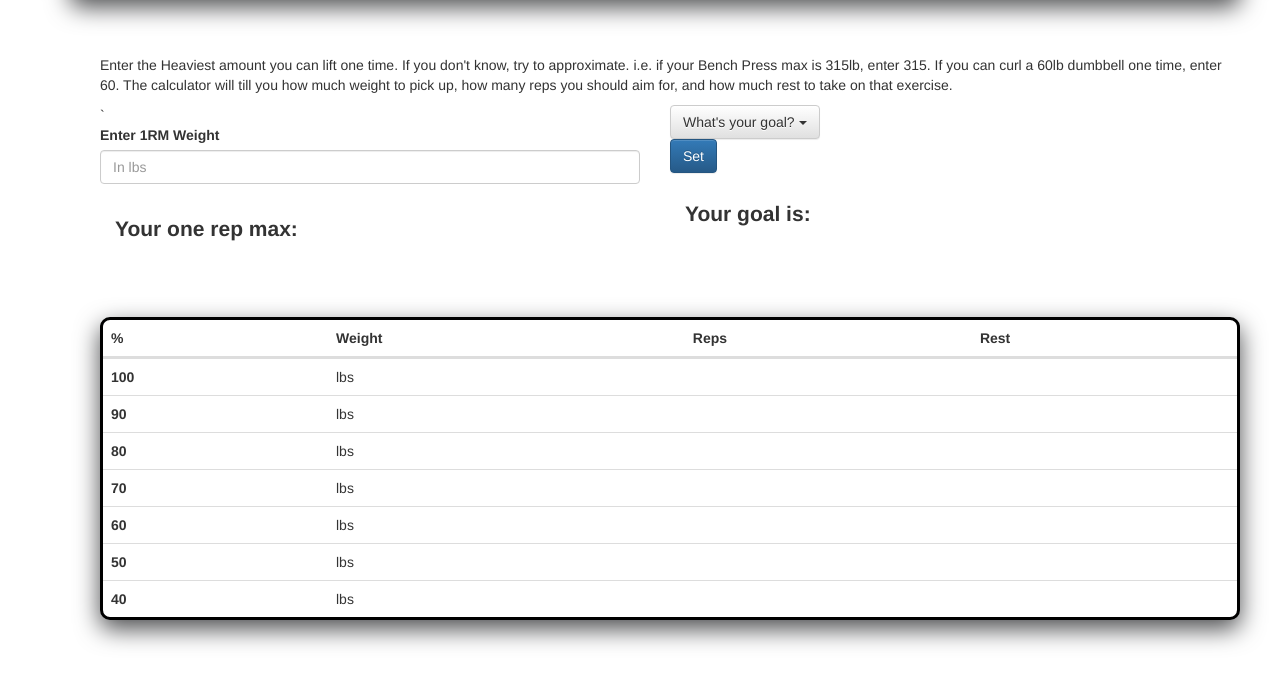
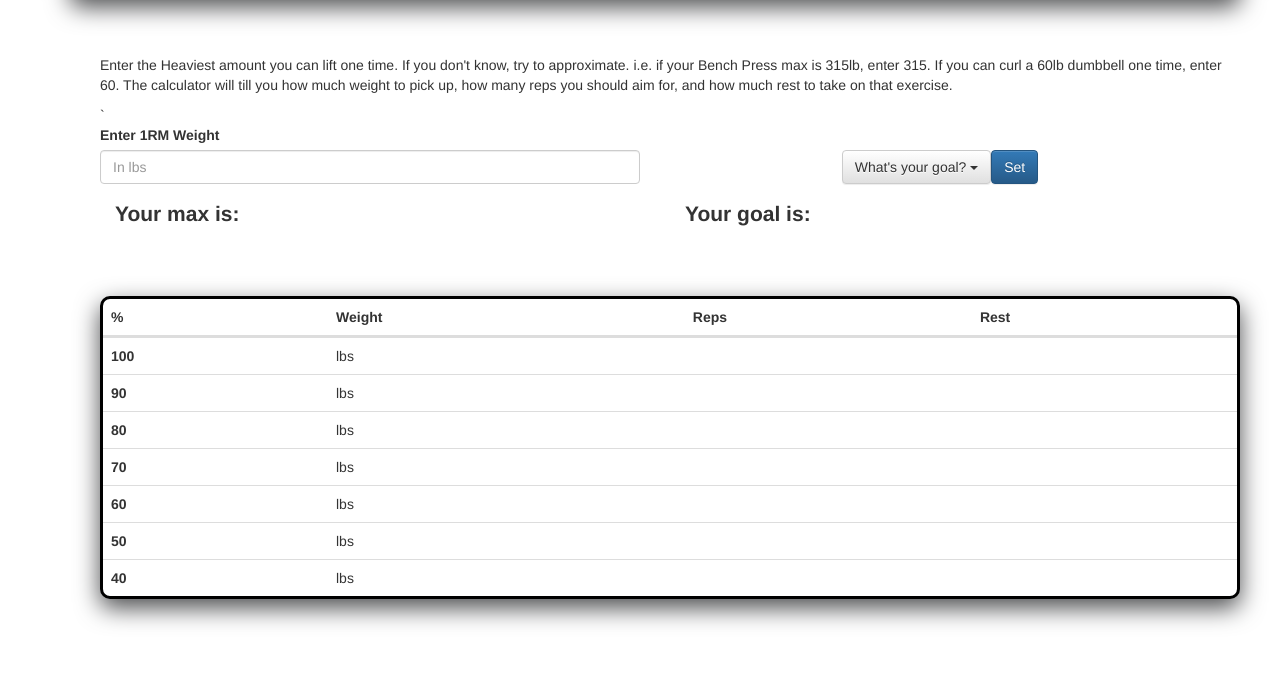
Before and after one commit to Sirpak/LiftCalc, a plain HTML site: page index.html in a window 1280 px wide. Shown: the part 184-861 px from the top of the page. After the commit the page ends 840 px from the top, so only its background shows below. Drawn offline with nearby package versions, Linux system fonts and the light colour scheme.

Commit message:
third push
Add styling. fixed button alignment.

Note to self: the div organiazation is a mess. Review BS and CSS grid properties.

```diff
--- a/css/custom.css
+++ b/css/custom.css
@@ -29,6 +29,8 @@
     -moz-box-shadow:    0px 9px 25px 0px #4c4d4f;
   	-webkit-box-shadow: 0px 9px 25px 0px #4c4d4f;
   	box-shadow:         0px 9px 25px 0px #4c4d4f;
+
+    background-image: linear-gradient(#fff,#b2b2b2);
 }
 
 .stats {
@@ -46,3 +48,11 @@
 .butsect {
 	display: inline-flex;
 }
+
+#lower {
+  padding-top: 45px;
+}
+
+body .container {
+
+}
--- a/index.html
+++ b/index.html
@@ -35,16 +35,24 @@
 		</div>
 
 	<div class="row container">
+
 	<div class="col-sm-6 butSect">
-	`<form >
+	`
+
+
 	 	<div class="form-group">
 		    <label for="oneRepMax">Enter 1RM Weight</label>
-	    <input type="number" class="form-control" id="oneRepMax" placeholder="In lbs">
+		    <input type="number" maxlength="3" class="form-control" id="oneRepMax" placeholder="In lbs">
 	  	</div>
 
 		</div>
-
-		<div class="btn-group col-sm-6 butSect">
+<!--
+		<div class="butSect" >
+	  		<button onclick="setMax()" type="button" class="btn btn-primary">Set</button>
+	  	</div>
+	  	 -->
+	<div id="lower" class="container col-sm-6" style="display: inline-flex; align-items: center; justify-content: center;">
+		<div class="btn-group" style="display: inline-flex;">
 			  <button type="button" class="btn btn-default dropdown-toggle" data-toggle="dropdown" aria-haspopup="true" aria-expanded="false">
 			    What's your goal? <span class="caret"></span>
 			  </button>
@@ -53,23 +61,28 @@
 			    <li><a href="#" onclick="setMass()">Mass</a></li>
 			    <li><a href="#" onclick="setBurn()">Burn Fat</a></li>
 			   </ul>
-		</div>
-
-
-
-		<div class="col-sm-6 butSect" >
+			  <div class="butSect" >
 	  			<button onclick="setMax()" type="button" class="btn btn-primary">Set</button>
 	  		</div>
-	  	</form>
-
+		</div>
+	</div>
 
 
 	</div>
 
 	<div class="container">
-		<div class="col-sm-6 stats"><p>Your one rep max:   <span class="repOut statread" ></span></p></div>
+
+
+
+		<div class="col-sm-6 stats"><p>Your max is:
+		 <span class="repOut stats"></span></p></div>
+
+
 		<div class="col-sm-6 stats"><p>Your goal is:
 		 <span id="strengthCalc" class="stats" ></span></p></div>
+
+
+
 	</div>
 
 
```
Also changed, not shown: 1 other file. Lines whose indentation alone changed are shown as unchanged.
